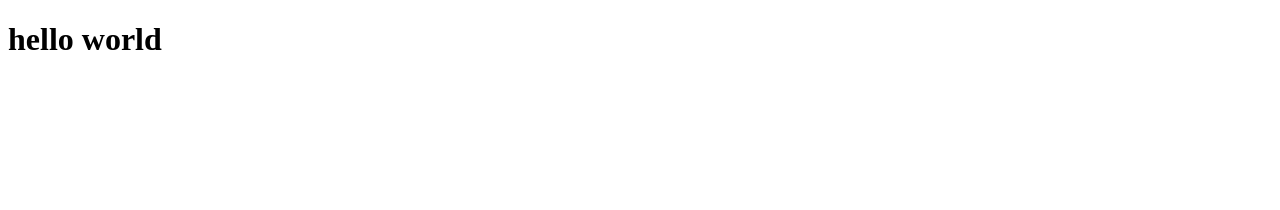
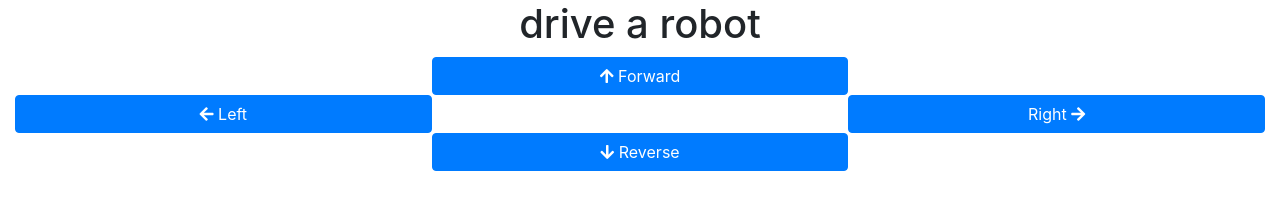
Before and after one commit to HotelCalifornia/silverfish, a plain HTML site: page site/index.html in a window 1280 px wide. Drawn offline with nearby package versions, Linux system fonts and the light colour scheme.

Commit message:
add basic site layout

```diff
--- a/site/index.html
+++ b/site/index.html
@@ -1,9 +1,76 @@
 <!doctype html>
 <html>
-    <head>
-        <title>hello world</title>
-    </head>
-    <body>
-        <h1>hello world</h1>
-    </body>
+  <head>
+    <!--boostrap and friends-->
+    <link
+      rel="stylesheet"
+      href="https://stackpath.bootstrapcdn.com/bootstrap/4.1.3/css/bootstrap.min.css"
+      integrity="sha384-MCw98/SFnGE8fJT3GXwEOngsV7Zt27NXFoaoApmYm81iuXoPkFOJwJ8ERdknLPMO"
+      crossorigin="anonymous">
+    <link
+      rel="stylesheet"
+      href="https://use.fontawesome.com/releases/v5.5.0/css/all.css"
+      integrity="sha384-B4dIYHKNBt8Bc12p+WXckhzcICo0wtJAoU8YZTY5qE0Id1GSseTk6S+L3BlXeVIU"
+      crossorigin="anonymous">
+    <script
+      src="https://code.jquery.com/jquery-3.3.1.slim.min.js"
+      integrity="sha384-q8i/X+965DzO0rT7abK41JStQIAqVgRVzpbzo54XKp4YfRvH+8abtTE1Pi6jizo"
+      crossorigin="anonymous">
+    </script>
+    <script
+      src="https://cdnjs.cloudflare.com/ajax/libs/popper.js/1.14.3/umd/popper.min.js"
+      integrity="sha384-ZMP7rVo3mIykV+2+9J3UJ46jBk0WLaUAdn689aCwoqbBJiSnjAK/l8WvCWPIPm49"
+      crossorigin="anonymous">
+    </script>
+    <script
+      src="https://stackpath.bootstrapcdn.com/bootstrap/4.1.3/js/bootstrap.min.js"
+      integrity="sha384-ChfqqxuZUCnJSK3+MXmPNIyE6ZbWh2IMqE241rYiqJxyMiZ6OW/JmZQ5stwEULTy"
+      crossorigin="anonymous">
+    </script>
+
+    <title>hello world</title>
+  </head>
+  <body>
+    <div class="container-fluid">
+      <div class="row justify-content-md-center">
+        <div class="col col-auto">
+          <h1>drive a robot</h1>
+        </div>
+      </div>
+      <div class="row">
+        <div class="col col-auto">
+          <div class="w-100"></div>
+        </div>
+      </div>
+      <div class="row no-gutters">
+        <div class="col col-4"></div>
+        <div class="col col-4">
+          <button type="primary" class="btn btn-primary w-100">
+            <i class="fas fa-arrow-up"></i>
+            Forward
+          </button>
+        </div>
+        <div class="col col-4"></div>
+      </div>
+      <div class="row no-gutters">
+        <div class="col col-4">
+          <button type="primary" class="btn btn-primary w-100"><i class="fas fa-arrow-left"></i>&nbsp;Left</button>
+        </div>
+        <div class="col col-4"></div>
+        <div class="col col-4">
+          <button type="primary" class="btn btn-primary w-100">Right&nbsp;<i class="fas fa-arrow-right"></i></button>
+        </div>
+      </div>
+      <div class="row no-gutters">
+        <div class="col col-4"></div>
+        <div class="col col-4">
+          <button type="primary" class="btn btn-primary w-100">
+            <i class="fas fa-arrow-down"></i>
+            Reverse
+          </button>
+        </div>
+        <div class="col col-4"></div>
+      </div>
+    </div>
+  </body>
 </html>
```
